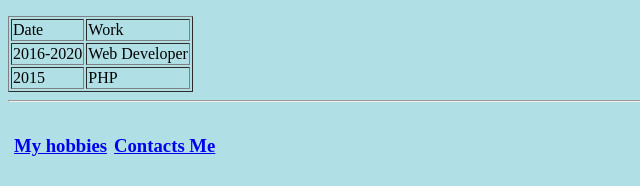
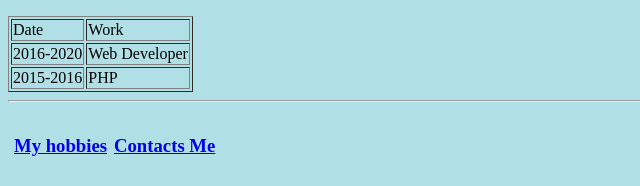
Before and after one commit to Chandan-kumar07/cv, a plain HTML site: page index.html in a window 1280 px wide. Shown: the part 624-810 px from the top of the page, 0-640 px from the left. Drawn offline with Linux system fonts and the light colour scheme.

Commit message:
Update index.html

```diff
--- a/index.html
+++ b/index.html
@@ -52,7 +52,7 @@
 
    </tr>
    <tr>
-     <td>2015</td>
+     <td>2015-2016</td>
      <td>PHP</td>
    </tr>
  </table>
```
